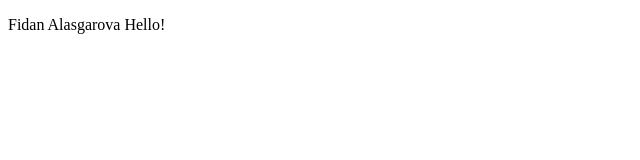
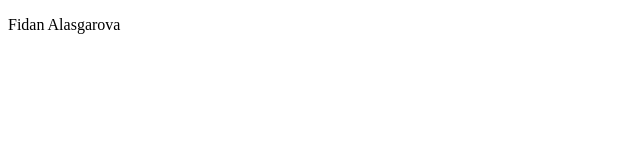
Before and after one commit to natros22/my-site, a plain HTML site: page index.html in a window 1280 px wide. Shown: the full height of the page, 0-640 px from the left. Drawn offline with Linux system fonts and the light colour scheme.

Commit message:
First_commit

```diff
--- a/index.html
+++ b/index.html
@@ -7,7 +7,6 @@
 <body>
     <p>
         Fidan Alasgarova
-        Hello!
     </p>
 </body>
 </html>
```
